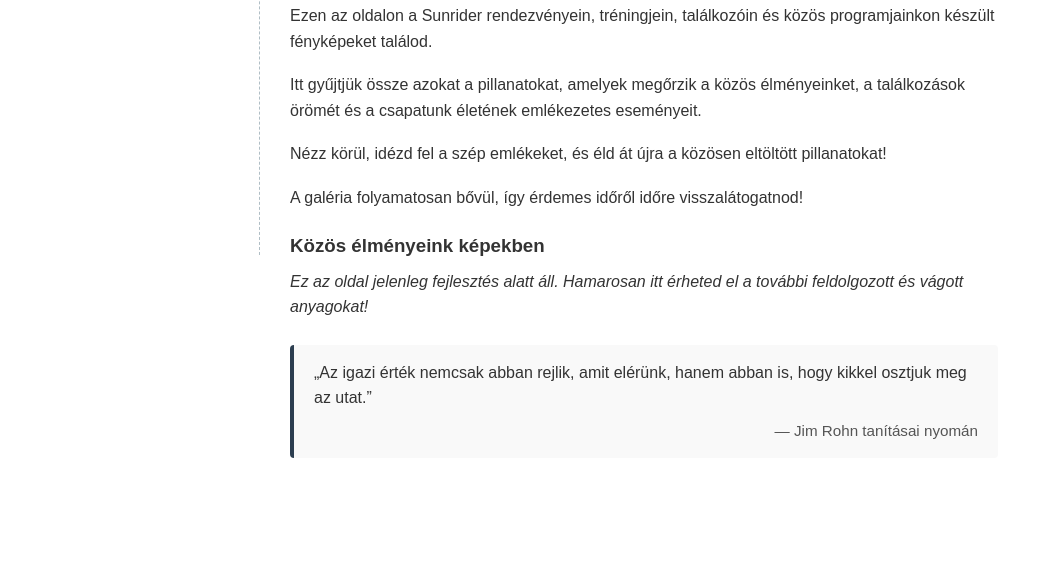
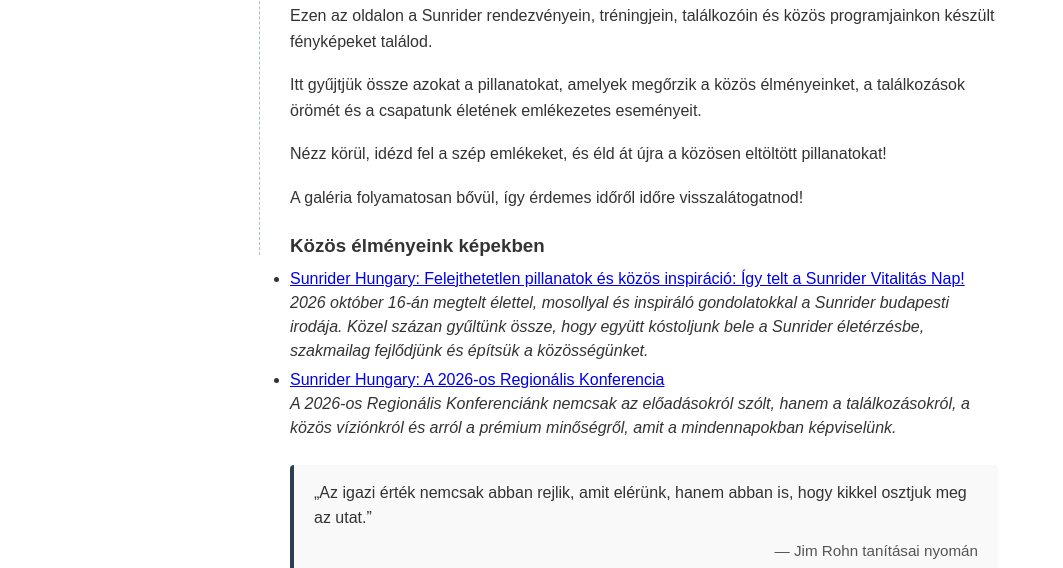
Before and after one commit to cindelzsolt/cindelzsolt.github.io, a plain HTML site: page kepek.html in a window 1280 px wide. Shown: the part 545-1113 px from the top of the page, without its empty margins (0-1063 px from the left). Drawn offline with Linux system fonts and the light colour scheme.

Commit message:
Első képes bejegyzés a képek oldalra

```diff
--- a/kepek.html
+++ b/kepek.html
@@ -52,7 +52,18 @@
                 <p>A galéria folyamatosan bővül, így érdemes időről időre visszalátogatnod!</p>
 
                 <h3>Közös élményeink képekben</h3>
-                <p><em>Ez az oldal jelenleg fejlesztés alatt áll. Hamarosan itt érheted el a további feldolgozott és vágott anyagokat!</em></p>
+                <ul>
+<!-- Ide jöhetnek majd az újabb galériák lefelé haladó sorrendben -->
+    <li>
+        <a href="https://www.facebook.com/sunrider.hu/posts/pfbid0EtkWkaFmjm9FYSpPRRwjWLt3tq4b6tKUwWAYUiNhYPUN43A3SQa7aGhyJmo3hTBhl" target="_blank" rel="noopener noreferrer">Sunrider Hungary: Felejthetetlen pillanatok és közös inspiráció: Így telt a Sunrider Vitalitás Nap!</a><br>
+        <em>2026 október 16-án megtelt élettel, mosollyal és inspiráló gondolatokkal a Sunrider budapesti irodája. Közel százan gyűltünk össze, hogy együtt kóstoljunk bele a Sunrider életérzésbe, szakmailag fejlődjünk és építsük a közösségünket.</em>
+    </li>
+    <li>
+        <a href="https://www.facebook.com/sunrider.hu/posts/pfbid02W3fz6RTopwd3KodDpJHWq5vV1ZD4RZnawHqw5gdCtirTKgTYLbTZtNQinD6TSxGfl" target="_blank" rel="noopener noreferrer">Sunrider Hungary: A 2026-os Regionális Konferencia</a><br>
+        <em>A 2026-os Regionális Konferenciánk nemcsak az előadásokról szólt, hanem a találkozásokról, a közös víziónkról és arról a prémium minőségről, amit a mindennapokban képviselünk.</em>
+    </li>
+<!-- Ide jöhetnek majd a korábbi galériák lefelé haladó sorrendben -->
+</ul>
 
                 <div class="important">
                     <p>„Az igazi érték nemcsak abban rejlik, amit elérünk, hanem abban is, hogy kikkel osztjuk meg az utat.”</p>
```
